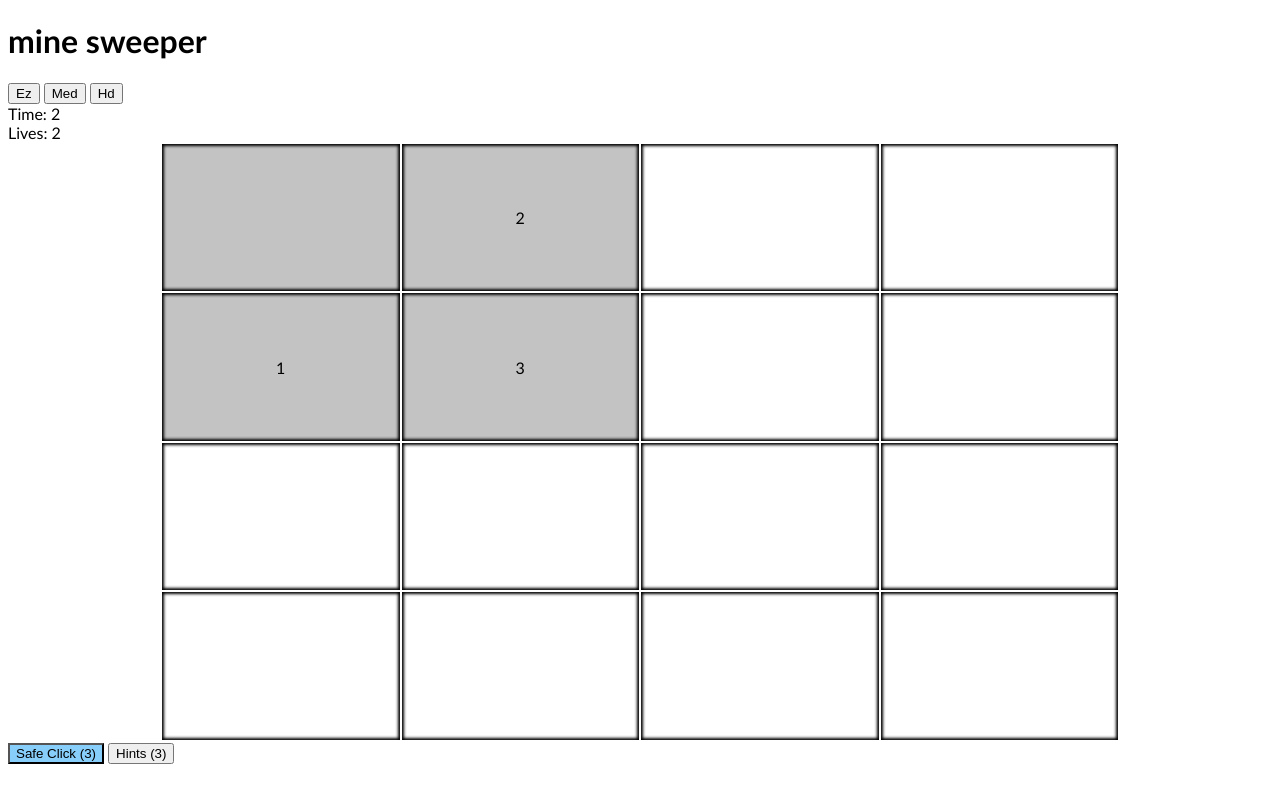
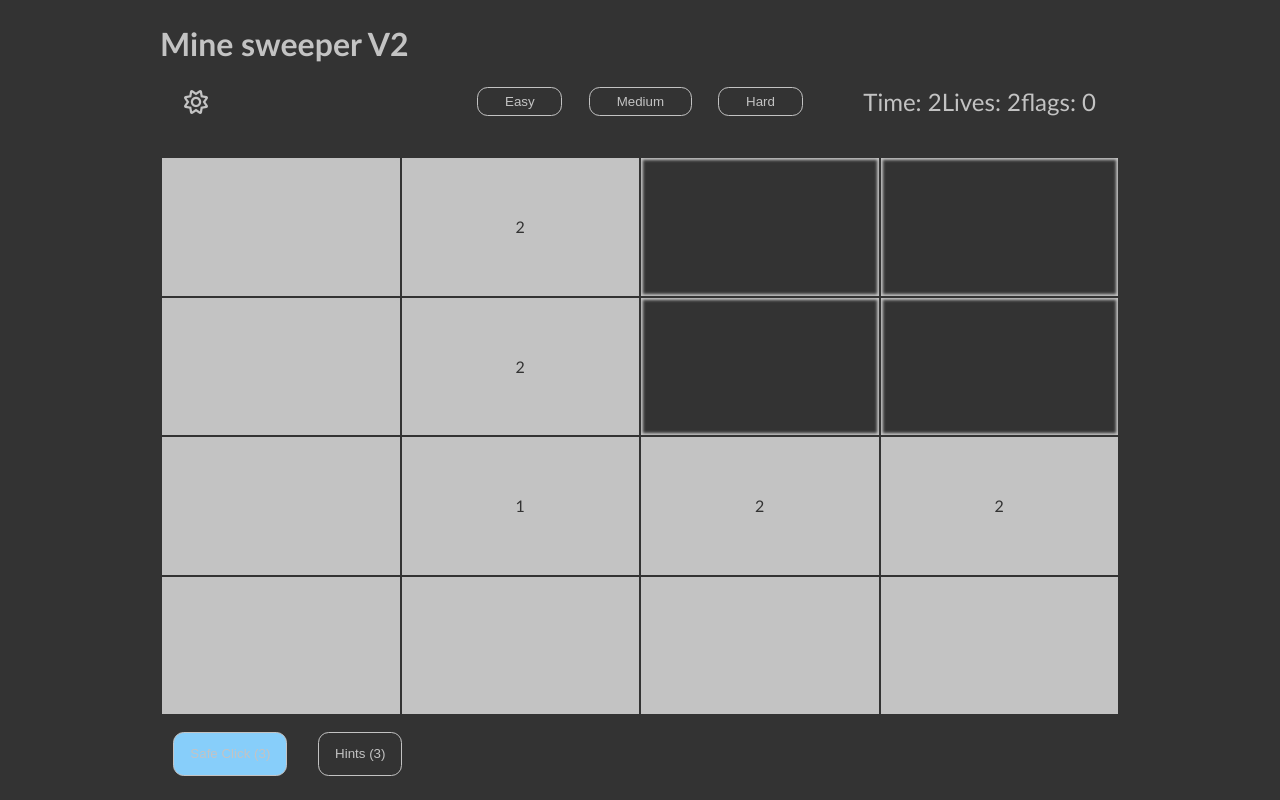
Before and after one commit to tal0311/minesweeper-v2, a plain HTML site: page index.html in a window 1280 px wide. Both pictures are taken after a click on the element 280 px from the left and 217 px from the top of the page. Drawn offline with Linux system fonts and the light colour scheme.

Commit message:
dark mode

```diff
--- a/css/style.css
+++ b/css/style.css
@@ -1,15 +1,67 @@
 * {
   box-sizing: border-box;
+}
+
+body.dark {
+  --clr1: #c3c3c3;
+  --bg1: #333;
+  --bg2: #d55;
+  --bsClr: #c5b7b76c;
+  --SC-clr: lightskyblue;
+  background: var(--bg1);
+  color: var(--clr1);
+}
+body {
+  --bg1: #c3c3c3;
+  --clr1: #333;
+  --bg2: #d55;
+  --bsClr: #c5b7b76c;
+  --SC-clr: lightskyblue;
+  background: var(--bg1);
+  color: var(--clr);
 }
 html {
   font-family: 'Trebuchet MS', 'Lucida Sans Unicode', 'Lucida Grande',
     'Lucida Sans', Arial, sans-serif;
 }
 
+button {
+  transition: 0.2s ease-in-out;
+  border: none;
+  background: none;
+  cursor: pointer;
+  color: var(--clr1);
+  border: 1px solid var(--clr1);
+  margin: 0 1em;
+  padding: 0 2em;
+  border-radius: 0.8em;
+}
+button:hover {
+  background: var(--clr1);
+  color: var(--bg1);
+}
+header {
+  padding: 1em;
+}
+.header-container.flex {
+  justify-content: space-between;
+  padding: 1em;
+  font-size: 1.5rem;
+}
+.header-container > * {
+  flex: 1;
+  justify-content: end;
+}
+
+.level-container {
+  justify-content: center;
+}
+.level-container button {
+}
 table {
   margin: 0 auto;
-  width: 75vw;
-  height: 75vh;
+  width: 100%;
+  height: 70vh;
 }
 
 tr,
@@ -18,14 +70,18 @@ td {
   width: 5%;
 }
 
+td span {
+  color: var(--bg1);
+}
+
 .isShown {
-  background: #c3c3c3;
+  background: var(--clr1);
 }
 .mark {
   box-shadow: inset 0px 0px 20px 3px;
 }
 .mine.isShown {
-  background: #d55;
+  background: var(--bg2);
 }
 
 td.cell {
@@ -36,7 +92,7 @@ td.cell {
 
 .dialog {
   border: none;
-  box-shadow: 1px 1px 13px 16px #c5b7b76c;
+  box-shadow: 1px 1px 13px 16px var(--bsClr);
   transition: 0.2s ease-in-out;
 }
 
@@ -49,12 +105,50 @@ td.cell {
   transition: all 0.3s ease-in-out;
 }
 .dialog button:hover {
-  background: #c5b7b76c;
-  color: #333;
+  background: var(--bsClr);
+  color: var(--bg1);
 }
 dialog[open='true'] {
   transition: all 0.3s ease-in-out;
 }
 .safe-click {
-  background: lightskyblue;
+  background: var(--SC-clr);
 }
+
+.user-msg {
+  transition: all 0.3s ease-in-out;
+  transform: translateX(200%);
+  position: fixed;
+  top: 1rem;
+  right: 2rem;
+  z-index: 1000;
+  background: var(--bg1);
+  color: var(--clr1);
+  padding: 0 2rem;
+  border-radius: 1em;
+  opacity: 0;
+}
+
+.show {
+  transform: translateX(0);
+  opacity: 1;
+}
+.mode {
+  transition: 0.7s ease-in-out;
+  cursor: pointer;
+}
+
+.flex {
+  display: flex;
+}
+.main-layout {
+  margin: 0 auto;
+  width: 75vw;
+}
+
+.actions-container {
+  padding: 1rem 0;
+}
+.actions-container button {
+  padding: 1em 1.2em;
+}
--- a/index.html
+++ b/index.html
@@ -5,17 +5,27 @@
     <meta http-equiv="X-UA-Compatible" content="IE=edge" />
     <meta name="viewport" content="width=device-width, initial-scale=1.0" />
     <link rel="stylesheet" href="css/style.css" />
+    <link
+      rel="stylesheet"
+      href="https://cdnjs.cloudflare.com/ajax/libs/font-awesome/6.2.0/css/all.min.css"
+      integrity="sha512-xh6O/CkQoPOWDdYTDqeRdPCVd1SpvCA9XXcUnZS2FmJNp1coAFzvtCN9BmamE+4aHK8yyUHUSCcJHgXloTyT2A=="
+      crossorigin="anonymous"
+      referrerpolicy="no-referrer"
+    />
     <title>Document</title>
   </head>
-  <body onload="initGame()">
+  <body class="light" onload="initGame()">
     <header>
-      <h1>mine sweeper</h1>
-      <section class="level-container">
-        <button onclick="setLevel(4,2, 'Ez',2)">Ez</button>
-        <button onclick="setLevel(8,12,'Med',3)">Med</button>
-        <button onclick="setLevel(12,32,'Hd',3)">Hd</button>
+      <h1 class="main-layout">Mine sweeper V2</h1>
+
+      <section class="header-container main-layout flex">
+        <section class="mode" onclick="setMode()"></section>
+        <section class="level-container flex">
+          <button onclick="setLevel(4,2, 'Ez',2)">Easy</button>
+          <button onclick="setLevel(8,12,'Med',3)">Medium</button>
+          <button onclick="setLevel(12,32,'Hd',3)">Hard</button>
         </section>
-      <section class="info-container">
+        <section class="info-container flex">
           <div class="timer-container">
             <span>Time:</span>
             <span class="timer">0</span>
@@ -24,13 +34,18 @@
             <span>Lives:</span>
             <span class="lives-counter">3</span>
           </div>
+          <div class="flags">
+            <span>flags:</span>
+            <span class="flags-counter">3</span>
+          </div>
+        </section>
       </section>
     </header>
-    <main>
+    <main class="main-layout">
       <section class="board-container"></section>
     </main>
 
-    <section class="actions-container">
+    <section class="actions-container main-layout">
       <button class="safe-click" onclick="onSafeClick()">safe click</button>
       <button class="hints" onclick="setHintMode()">Hints</button>
     </section>
@@ -41,6 +56,9 @@
       </form>
     </dialog>
 
+    <section class="user-msg">
+      <h2 class="user-msg-text">user msg</h2>
+    </section>
     <script src="js/utils.js"></script>
     <script src="js/main.js"></script>
   </body>
--- a/js/main.js
+++ b/js/main.js
@@ -2,29 +2,21 @@
 
 const MINE = '💣'
 const FLAG = '🚩'
-
 var gBoard
 var gLevel = {
   SIZE: 4,
   MINES: 3,
 }
-
 var gGame
 
 function initGame(lives = 2) {
   gGame = getInitialState(lives)
-  document.querySelector('.timer').innerText = gGame.secsPassed
-  document.querySelector('.lives-counter').innerText = gGame.lifeCount
-  document.querySelector(
-    '.safe-click'
-  ).innerText = `Safe Click (${gGame.safeClick})`
-  document.querySelector('button.hints').innerText = `Hints (${gGame.hints})`
-
+  renderUserInfo()
+  renderViewMode()
   gBoard = buildBoard()
   renderBoard(gBoard)
   gGame.poses = getPosesForMines(gBoard)
 }
-
 function cellClicked(i, j) {
   if (!gGame.isOn) startTimer()
   if (!gGame.isOn) return
@@ -46,14 +38,11 @@ function cellClicked(i, j) {
   }
   _updateCell('show-cell', i, j)
 }
-
 function cellMarked(ev, i, j) {
   ev.preventDefault()
-  console.log(i, j)
   _updateCell('mark', i, j)
-  renderBoard(gBoard)
+  // renderBoard(gBoard)
 }
-
 function _updateCell(type, i, j) {
   // debugger
   var cell = gBoard[i][j]
@@ -68,8 +57,13 @@ function _updateCell(type, i, j) {
     case 'lives':
       gGame.lifeCount--
       cell.isShown = true
+      document.querySelector('.lives-counter').innerText = gGame.lifeCount
       break
     case 'mark':
+      gGame.markedCount++
+      cell.isMarked = !cell.isMarked
+      document.querySelector('.flags-counter').innerText = gGame.markedCount
+      break
     case 'hint':
       onHint(i, j)
       return
@@ -82,7 +76,6 @@ function _updateCell(type, i, j) {
   checkGameOver()
   renderBoard(gBoard)
 }
-
 function checkGameOver() {
   if (!gGame.isOn) return
   var countMap = {
@@ -120,7 +113,6 @@ function checkGameOver() {
 
   // Game ends when all mines are marked, and all the other cells are shown
 }
-
 function getAllPoses() {
   var poses = []
   for (var i = 0; i < gBoard.length; i++) {
@@ -131,12 +123,12 @@ function getAllPoses() {
   }
   return poses
 }
-
 function placeMines(poses) {
   var minesToPlace = []
   for (var k = 0; k < gLevel.MINES; k++) {
-    var idx = getRandomInt(0, poses.length)
+    var idx = getRandomInt(0, poses.length - 1)
     var pos = poses.splice(idx, 1)[0]
+    console.log('pos' + k, pos)
     if (pos.i && pos.j === gGame.firstClickPos.i && gGame.firstClickPos.j) {
       placeMines(poses)
       return
@@ -149,7 +141,6 @@ function placeMines(poses) {
     gBoard[mine.i][mine.j].isMine = true
   }
 }
-
 function expandShown(i, j) {
   gBoard[i][j].isShown = true
   var negs = getAllNegs(i, j)
@@ -161,14 +152,12 @@ function expandShown(i, j) {
     expandShown(neg.i, neg.j)
   }
 }
-
 function setLevel(size, mines, level, lives) {
   gLevel.SIZE = size
   gLevel.MINES = mines
   initGame(lives, level)
   // Change the level of the game by changing the global variables
 }
-
 function showAllMines() {
   for (var i = 0; i < gBoard.length; i++) {
     for (var j = 0; j < gBoard.length; j++) {
@@ -178,7 +167,6 @@ function showAllMines() {
     }
   }
 }
-
 // BONUSES
 // safe-click
 function onSafeClick() {
@@ -194,26 +182,34 @@ function onSafeClick() {
   if (!gGame.safeClick) elBtn.disabled = true
   elBtn.innerText = `Safe Click (${gGame.safeClick})`
 }
-
 // hint mode
 function setHintMode() {
   gGame.isHintOn = !gGame.isHintOn
-  elHint = document.querySelector('.hints').innerText
+  var elBtn = document.querySelector('button.hints')
+  if (!gGame.hints) elBtn.disabled = true
+  elBtn.innerText = `Hints (${gGame.hints})`
+  setUserMsg('Click any cell to get the hint')
 }
 
+function setMode() {
+  gGame.isDark = !gGame.isDark
+  renderViewMode()
+}
+function renderViewMode() {
+  var strHtml = `<i class="fa-regular fa-${gGame.isDark ? 'moon' : 'sun'}"></i>`
+  const elIcon = document.querySelector('.mode')
+  document.querySelector('body').classList.toggle('dark')
+  elIcon.innerHTML = strHtml
+}
 function onHint(i, j) {
   var negs = getAllNegs(i, j)
   toggleNegs(negs, i, j)
   setTimeout(() => {
     toggleNegs(negs, i, j)
+    setHintMode()
   }, 2000)
   gGame.hints--
-  var elBtn = document.querySelector('button.hints')
-  if (!gGame.hints) elBtn.disabled = true
-  elBtn.innerText = `Safe Click (${gGame.hints})`
-  setHintMode()
 }
-
 function toggleNegs(negs, cellI, cellJ) {
   for (var i = 0; i < negs.length; i++) {
     var pos = negs[i]
@@ -223,7 +219,6 @@ function toggleNegs(negs, cellI, cellJ) {
   }
   document.querySelector(`.cell-${cellI}-${cellJ}`).classList.toggle('isShown')
 }
-
 function checkScore() {
   const score = JSON.parse(localStorage.getItem('score'))
   if (!score || score[gGame.level].highScore > gGame.secsPassed) {
@@ -233,19 +228,25 @@ function checkScore() {
     }
   }
 }
-
 function startTimer() {
   gGame.isOn = true
   gGame.timeInterval = setInterval(renderTime, 1000)
 }
-
 function renderTime() {
   gGame.secsPassed++
 
   var ElTimer = document.querySelector('.timer-container .timer')
   ElTimer.innerText = gGame.secsPassed
 }
-
+function renderUserInfo() {
+  document.querySelector('.timer').innerText = gGame.secsPassed
+  document.querySelector('.lives-counter').innerText = gGame.lifeCount
+  document.querySelector(
+    '.safe-click'
+  ).innerText = `Safe Click (${gGame.safeClick})`
+  document.querySelector('button.hints').innerText = `Hints (${gGame.hints})`
+  document.querySelector('.flags-counter').innerText = gGame.markedCount
+}
 function getESafeLoc() {
   var poses = getPosesForMines(gBoard)
   for (var i = 0; i < poses.length; i++) {
@@ -286,5 +287,17 @@ function getInitialState(lifeCount, level = 'Ez', hints = 3) {
     safeClick: 3,
     isHintOn: false,
     hints,
+    isDark: false,
   }
 }
+
+function setUserMsg(msg) {
+  const elUserMsg = document.querySelector('.user-msg')
+  document.querySelector('.user-msg-text').innerText = msg
+  elUserMsg.classList.toggle('show')
+  if (!msg) return
+
+  setTimeout(() => {
+    setUserMsg()
+  }, 3000)
+}
--- a/js/utils.js
+++ b/js/utils.js
@@ -7,7 +7,7 @@ function renderBoard(board) {
       // console.log(className)
       getCellContent(i, j)
       strHTML += `<td  onclick= "cellClicked(${i}, ${j})" oncontextmenu="cellMarked(event, ${i}, ${j})"
-       class="${className}">${getCellContent(i, j)}</td>`
+       class="${className}"> <span>${getCellContent(i, j)}</span> </td>`
     }
     strHTML += '</tr>'
   }
@@ -78,21 +78,6 @@ function countMinesAround(posI, posJ) {
   return count
 }
 
-function getAllNegsInclusive(posI, posJ) {
-  var negsPoses = []
-  for (var i = posI - 1; i <= posI + 1; i++) {
-    if (i < 0 || i > gBoard.length - 1) continue
-    for (var j = posJ - 1; j <= posJ + 1; j++) {
-      if (j < 0 || j > gBoard[0].length - 1) continue
-
-      if (!gBoard[i][j].isShown) {
-        negsPoses.push({ i, j })
-      }
-    }
-  }
-  return negsPoses
-}
-
 function getAllNegs(posI, posJ) {
   var negsPoses = []
   for (var i = posI - 1; i <= posI + 1; i++) {
```
Lines whose indentation alone changed are shown as unchanged.
